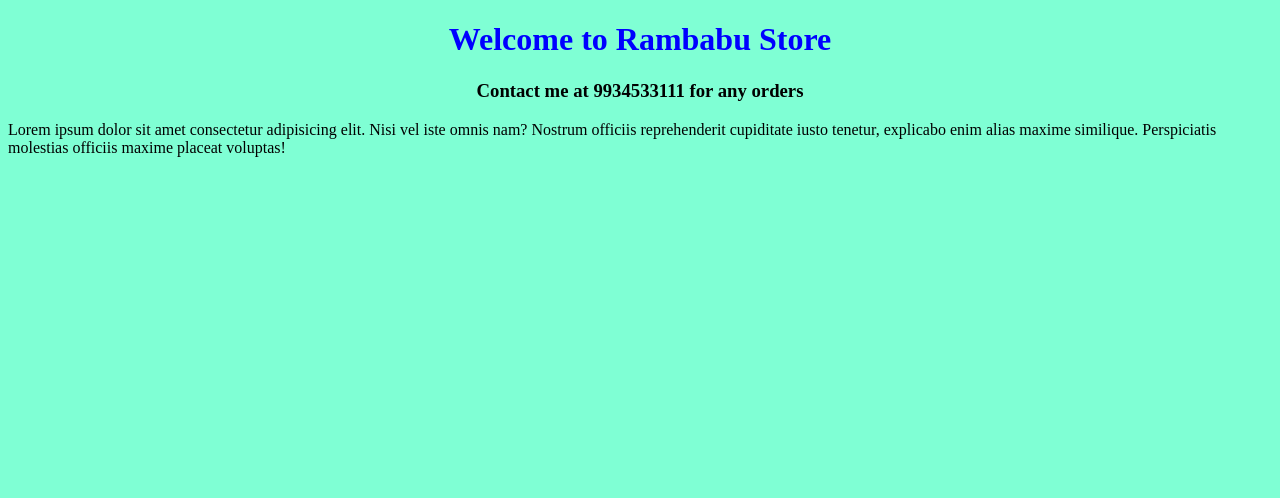
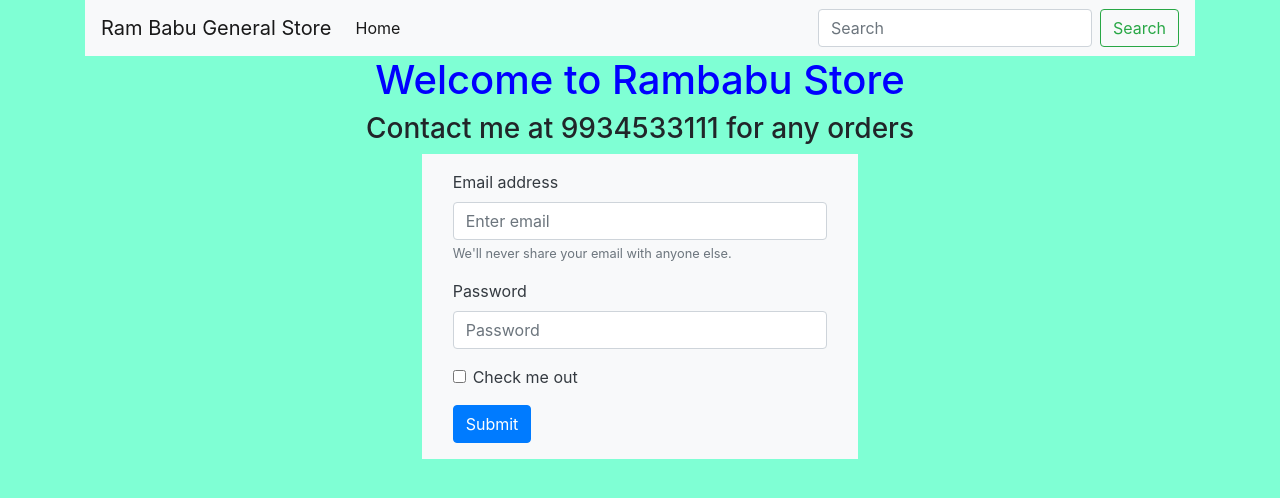
Before and after one commit to vikartp/rambabu-biz, a plain HTML site: page index.html in a window 1280 px wide. Drawn offline with nearby package versions, Linux system fonts and the light colour scheme.

Commit message:
Navbar and Form Added

```diff
--- a/index.html
+++ b/index.html
@@ -1,27 +1,164 @@
 <!DOCTYPE html>
 <html lang="en">
   <head>
-    <meta charset="UTF-8">
-    <meta http-equiv="X-UA-Compatible" content="IE=edge">
-    <meta name="viewport" content="width=device-width, initial-scale=1.0">
+    <meta charset="UTF-8" />
+    <meta http-equiv="X-UA-Compatible" content="IE=edge" />
+    <meta name="viewport" content="width=device-width, initial-scale=1.0" />
     <title>Ram Babu</title>
+
+    <!-- Bootstrap CSS -->
+    <link
+      rel="stylesheet"
+      href="https://cdn.jsdelivr.net/npm/bootstrap@4.1.3/dist/css/bootstrap.min.css"
+      integrity="sha384-MCw98/SFnGE8fJT3GXwEOngsV7Zt27NXFoaoApmYm81iuXoPkFOJwJ8ERdknLPMO"
+      crossorigin="anonymous"
+    />
+
+    <link
+      href="https://fonts.googleapis.com/css2?family=Roboto:wght@300;400;500&display=swap"
+      rel="stylesheet"
+    />
+    <link
+      href="https://fonts.googleapis.com/icon?family=Material+Icons"
+      rel="stylesheet"
+    />
+
     <style>
-        h1{
+      h1 {
         color: blue;
         text-align: center;
       }
-        h3{
+      h3 {
         text-align: center;
       }
-        body{
+      body {
         background-color: aquamarine;
       }
     </style>
   </head>
   <body>
+    <div class="container">
+      <nav class="navbar navbar-expand-lg navbar-light bg-light">
+        <a class="navbar-brand" href="#">Ram Babu General Store</a>
+        <button
+          class="navbar-toggler"
+          type="button"
+          data-toggle="collapse"
+          data-target="#navbarSupportedContent"
+          aria-controls="navbarSupportedContent"
+          aria-expanded="false"
+          aria-label="Toggle navigation"
+        >
+          <span class="navbar-toggler-icon"></span>
+        </button>
+
+        <div class="collapse navbar-collapse" id="navbarSupportedContent">
+          <ul class="navbar-nav mr-auto">
+            <li class="nav-item active">
+              <a class="nav-link" href="#"
+                >Home <span class="sr-only">(current)</span></a
+              >
+            </li>
+            <!-- <li class="nav-item">
+              <a class="nav-link" href="#">Link</a>
+            </li> -->
+            <!-- <li class="nav-item dropdown">
+              <a
+                class="nav-link dropdown-toggle"
+                href="#"
+                id="navbarDropdown"
+                role="button"
+                data-toggle="dropdown"
+                aria-haspopup="true"
+                aria-expanded="false"
+              >
+                Dropdown
+              </a>
+              <div class="dropdown-menu" aria-labelledby="navbarDropdown">
+                <a class="dropdown-item" href="#">Action</a>
+                <a class="dropdown-item" href="#">Another action</a>
+                <div class="dropdown-divider"></div>
+                <a class="dropdown-item" href="#">Something else here</a>
+              </div>
+            </li> -->
+            <!-- <li class="nav-item">
+              <a class="nav-link disabled" href="#">Disabled</a>
+            </li> -->
+          </ul>
+          <form class="form-inline my-2 my-lg-0">
+            <input
+              class="form-control mr-sm-2"
+              type="search"
+              placeholder="Search"
+              aria-label="Search"
+            />
+            <button class="btn btn-outline-success my-2 my-sm-0" type="submit">
+              Search
+            </button>
+          </form>
+        </div>
+      </nav>
+    </div>
+
+    <div>
       <h1>Welcome to Rambabu Store</h1>
       <h3>Contact me at 9934533111 for any orders</h3>
-    Lorem ipsum dolor sit amet consectetur adipisicing elit. Nisi vel iste omnis nam?
-    Nostrum officiis reprehenderit cupiditate iusto tenetur, explicabo enim alias maxime similique. Perspiciatis molestias officiis maxime placeat voluptas!
+    </div>
+
+    <div class="row">
+      <div class="col-sm-4 offset-sm-4 bg-light text-dark">
+        <form class="p-3">
+          <div class="form-group">
+            <label for="exampleInputEmail1">Email address</label>
+            <input
+              type="email"
+              class="form-control"
+              id="exampleInputEmail1"
+              aria-describedby="emailHelp"
+              placeholder="Enter email"
+            />
+            <small id="emailHelp" class="form-text text-muted"
+              >We'll never share your email with anyone else.</small
+            >
+          </div>
+          <div class="form-group">
+            <label for="exampleInputPassword1">Password</label>
+            <input
+              type="password"
+              class="form-control"
+              id="exampleInputPassword1"
+              placeholder="Password"
+            />
+          </div>
+          <div class="form-group form-check">
+            <input
+              type="checkbox"
+              class="form-check-input"
+              id="exampleCheck1"
+            />
+            <label class="form-check-label" for="exampleCheck1"
+              >Check me out</label
+            >
+          </div>
+          <button type="submit" class="btn btn-primary">Submit</button>
+        </form>
+      </div>
+    </div>
+
+    <script
+      src="https://code.jquery.com/jquery-3.3.1.slim.min.js"
+      integrity="sha384-q8i/X+965DzO0rT7abK41JStQIAqVgRVzpbzo5smXKp4YfRvH+8abtTE1Pi6jizo"
+      crossorigin="anonymous"
+    ></script>
+    <script
+      src="https://cdn.jsdelivr.net/npm/popper.js@1.14.3/dist/umd/popper.min.js"
+      integrity="sha384-ZMP7rVo3mIykV+2+9J3UJ46jBk0WLaUAdn689aCwoqbBJiSnjAK/l8WvCWPIPm49"
+      crossorigin="anonymous"
+    ></script>
+    <script
+      src="https://cdn.jsdelivr.net/npm/bootstrap@4.1.3/dist/js/bootstrap.min.js"
+      integrity="sha384-ChfqqxuZUCnJSK3+MXmPNIyE6ZbWh2IMqE241rYiqJxyMiZ6OW/JmZQ5stwEULTy"
+      crossorigin="anonymous"
+    ></script>
   </body>
 </html>
```
Lines whose indentation alone changed are shown as unchanged.
